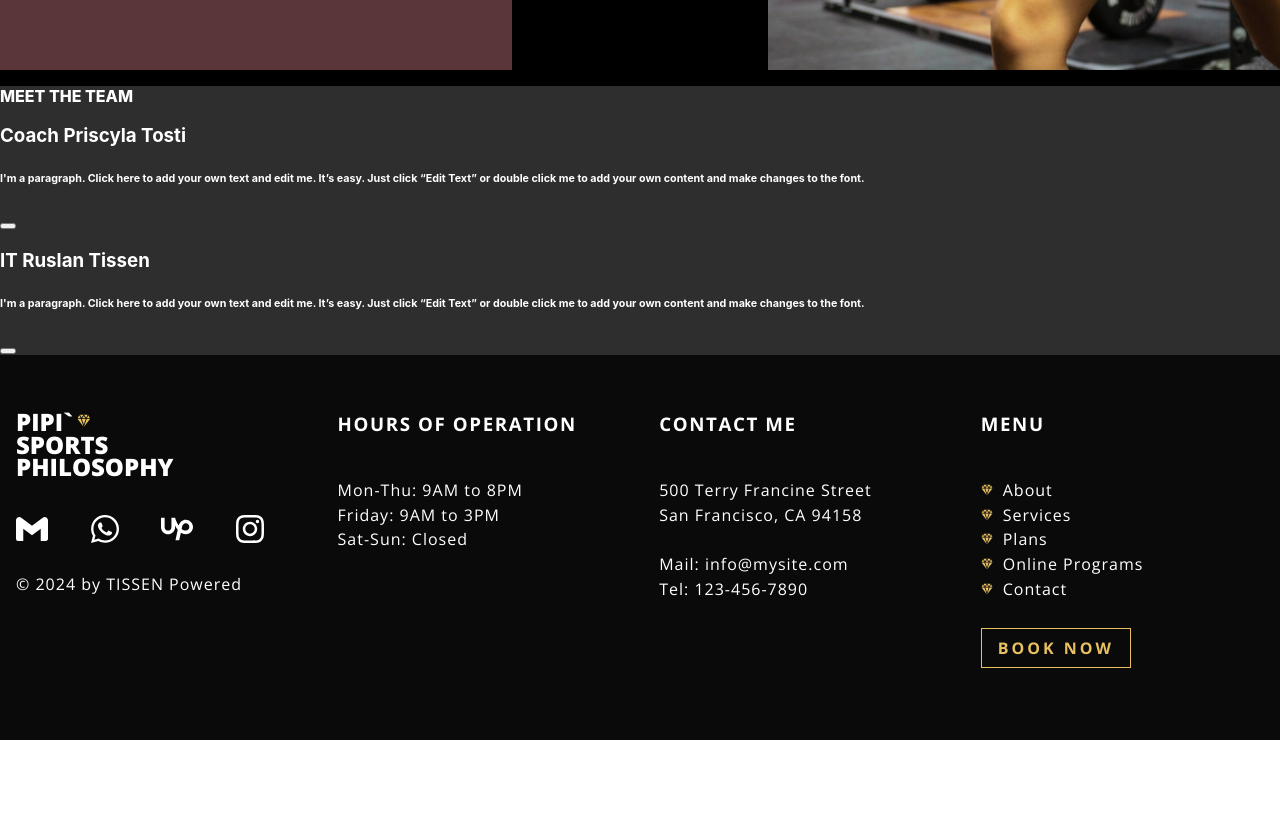
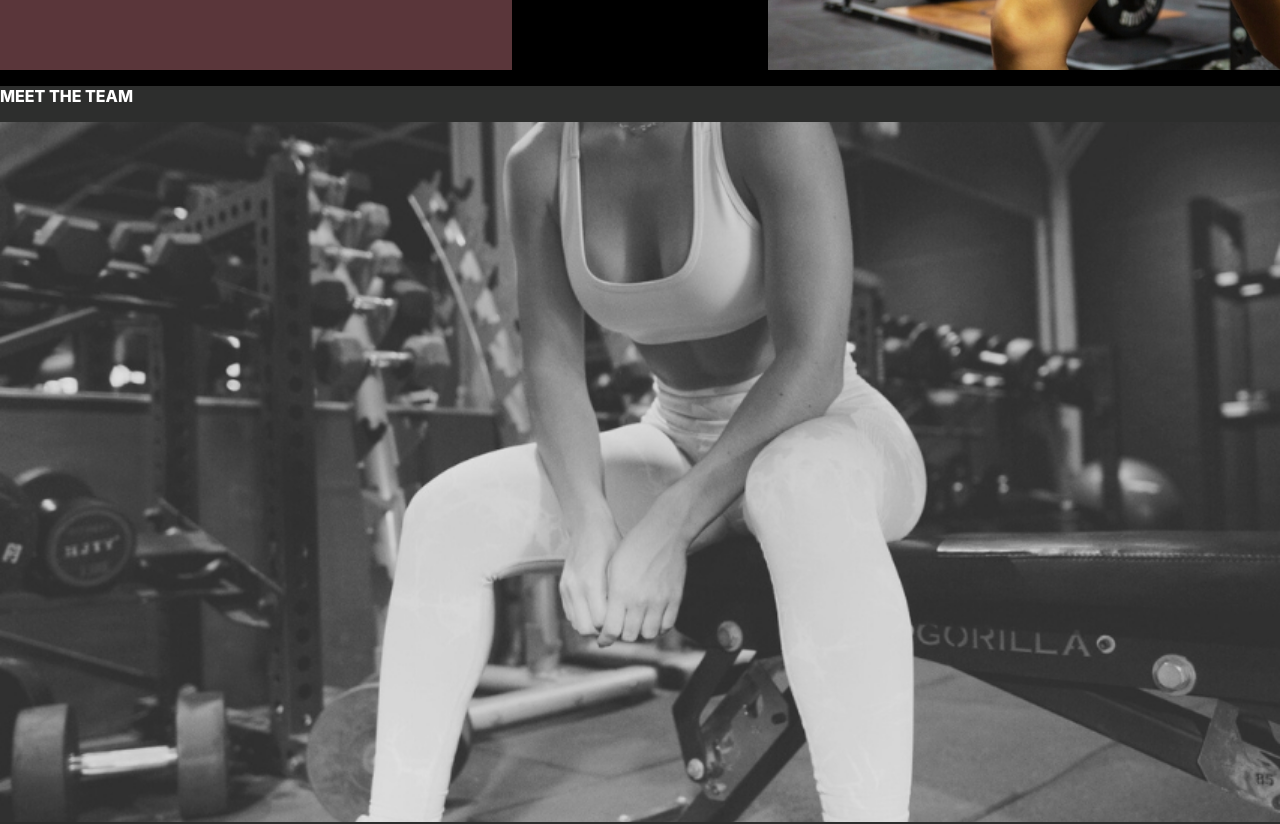
Before and after one commit to RuslanTissen/PIPI-world-2, a React (Create React App) app: page / in a window 1280 px wide. Shown: the part 1640-2464 px from the top of the page. Before the commit the page ends 2380 px from the top, so only its background shows below. Built offline with nearby package versions, Linux system fonts and the light colour scheme; a web font is replaced by a local one.

Commit message:
work on img

```diff
--- a/src/components/start/meetPipi/MeetPipi.css
+++ b/src/components/start/meetPipi/MeetPipi.css
@@ -5,4 +5,14 @@
 .meet-pipi__container .meet-pipi__container--title {
   font-weight: 800;
   text-transform: uppercase;
+}
+.meet-pipi__container .meet-pipi__container-1 .meet-pipi__container-1--img {
+  height: 700px;
+}
+.meet-pipi__container .meet-pipi__container-1 .meet-pipi__container-1--img .meet-pipi__container-1--img--container {
+  height: inherit;
+  background-image: url("../../../images/MeetPipi.jpg");
+  background-position: center;
+  background-repeat: no-repeat;
+  background-size: cover;
 }/*# sourceMappingURL=MeetPipi.css.map */
--- a/src/components/start/meetPipi/MeetPipi.scss
+++ b/src/components/start/meetPipi/MeetPipi.scss
@@ -8,7 +8,13 @@
 
 	.meet-pipi__container-1 {
 		.meet-pipi__container-1--img {
+			height: 700px;
 			.meet-pipi__container-1--img--container {
+				height: inherit;
+				background-image: url("../../../images/MeetPipi.jpg");
+				background-position: center;
+				background-repeat: no-repeat;
+				background-size: cover;
 			}
 		}
 	}
```
Also changed, not shown: src/images/MeetPipi.jpg (added), 1 other file (tests, documents, lock files or other folders).
